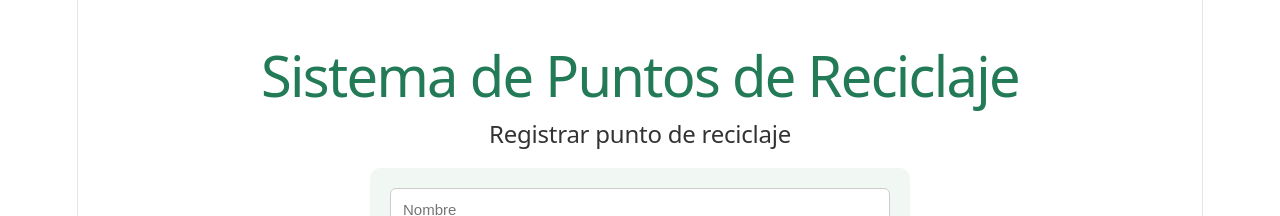
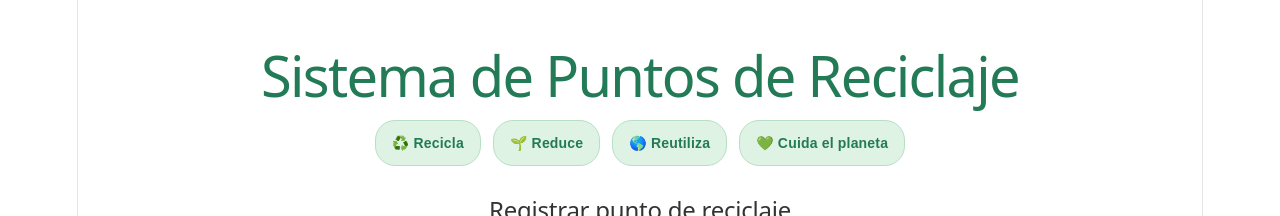
Before and after one commit to OskarPaul93/Examen-reciclaje-front, a React (Vite) app: page / in a window 1280 px wide. Shown: the top 216 px of the page. Built offline with nearby package versions, Linux system fonts and the light colour scheme; no server answers.

Commit message:
Se agregan etiquetas decorativas

```diff
--- a/src/App.css
+++ b/src/App.css
@@ -65,3 +65,27 @@ button:hover {
 .tarjeta h3 {
     color: #237a57;
 }
+
+.etiquetas-reciclaje {
+    display: flex;
+    justify-content: center;
+    flex-wrap: wrap;
+    gap: 12px;
+    margin: 20px 0 30px;
+}
+
+.etiqueta-reciclaje {
+    background-color: #dff3e5;
+    color: #237a57;
+    padding: 9px 16px;
+    border-radius: 20px;
+    font-size: 14px;
+    font-weight: bold;
+    border: 1px solid #b8dfc5;
+}
+
+.etiqueta-reciclaje:hover {
+    background-color: #c5e9d1;
+    transform: scale(1.05);
+    transition: 0.2s;
+}
--- a/src/App.jsx
+++ b/src/App.jsx
@@ -79,6 +79,12 @@ function App() {
         <div className="contenedor">
 
             <h1>Sistema de Puntos de Reciclaje</h1>
+            <div className="etiquetas-reciclaje">
+              <span className="etiqueta-reciclaje">♻️ Recicla</span>
+              <span className="etiqueta-reciclaje">🌱 Reduce</span>
+              <span className="etiqueta-reciclaje">🌎 Reutiliza</span>
+              <span className="etiqueta-reciclaje">💚 Cuida el planeta</span>
+            </div>
 
             <h2>Registrar punto de reciclaje</h2>
 
```
